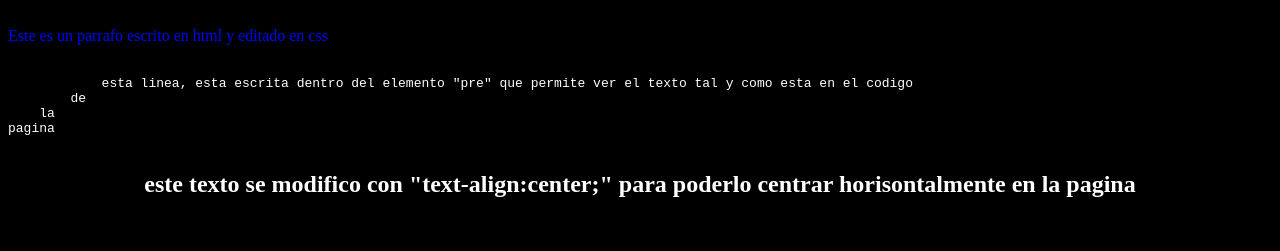
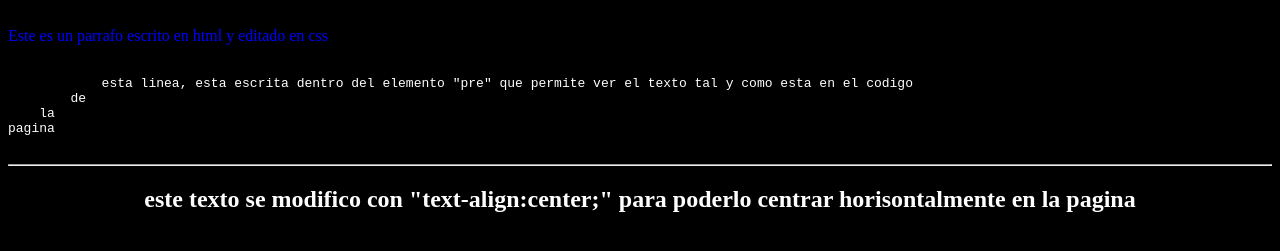
Before and after one commit to allendhere/Uni, a plain HTML site: page html/2/index.html in a window 1280 px wide. Shown: the part 147-398 px from the top of the page. Drawn offline with Linux system fonts and the light colour scheme.

Commit message:
hr en ultima linea

```diff
--- a/html/2/index.html
+++ b/html/2/index.html
@@ -38,6 +38,8 @@
 pagina
     </pre>
 
+    <hr>
+
 
 
 
@@ -51,19 +53,5 @@ pagina
 
 
 
-
-
-
-
-    <!-- fot-family es para fuentes de texto -->
-
-    <!-- font-size es para el tamaño de la letra -->
-
-    <!-- text-aling es para alinear el texto -->
-
-
-
-
-
 </body>
 </html>
```
